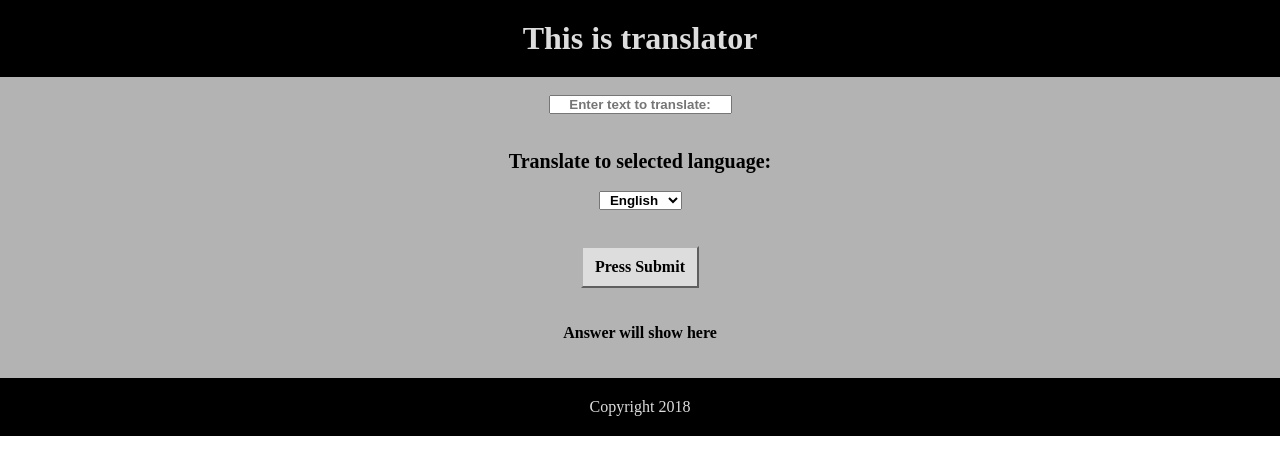
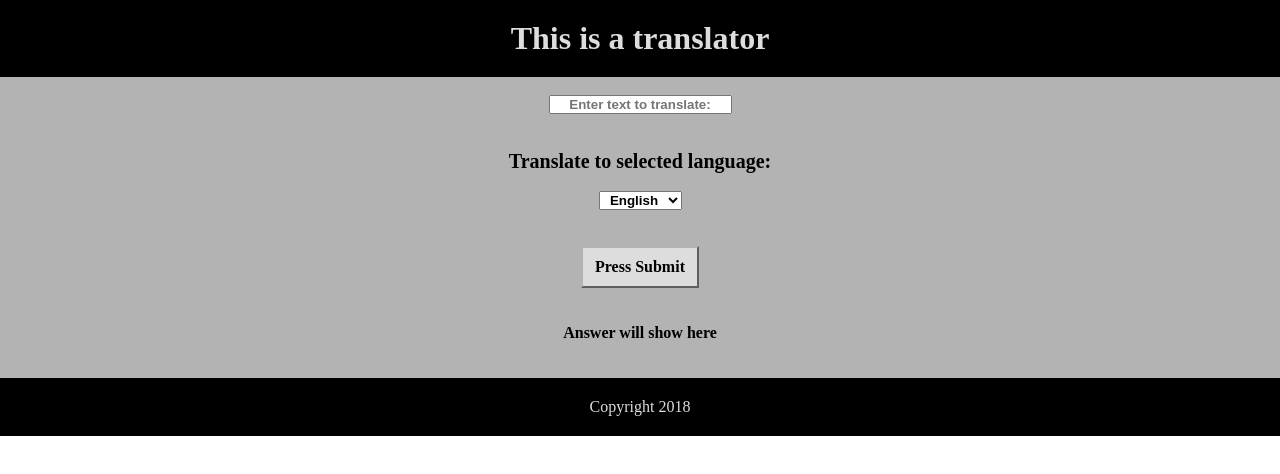
Before and after one commit to juliarainto/TextTranslatorDemo, a website: page index.html in a window 1280 px wide. Drawn offline with Linux system fonts and the light colour scheme.

Commit message:
Update index.html

```diff
--- a/index.html
+++ b/index.html
@@ -13,7 +13,7 @@
     <div class="parent">
       <div class="child">
         <header>
-          <h1>This is translator</h1>
+          <h1>This is a translator</h1>
         </header>
         <br>
         <div class="A">
```
